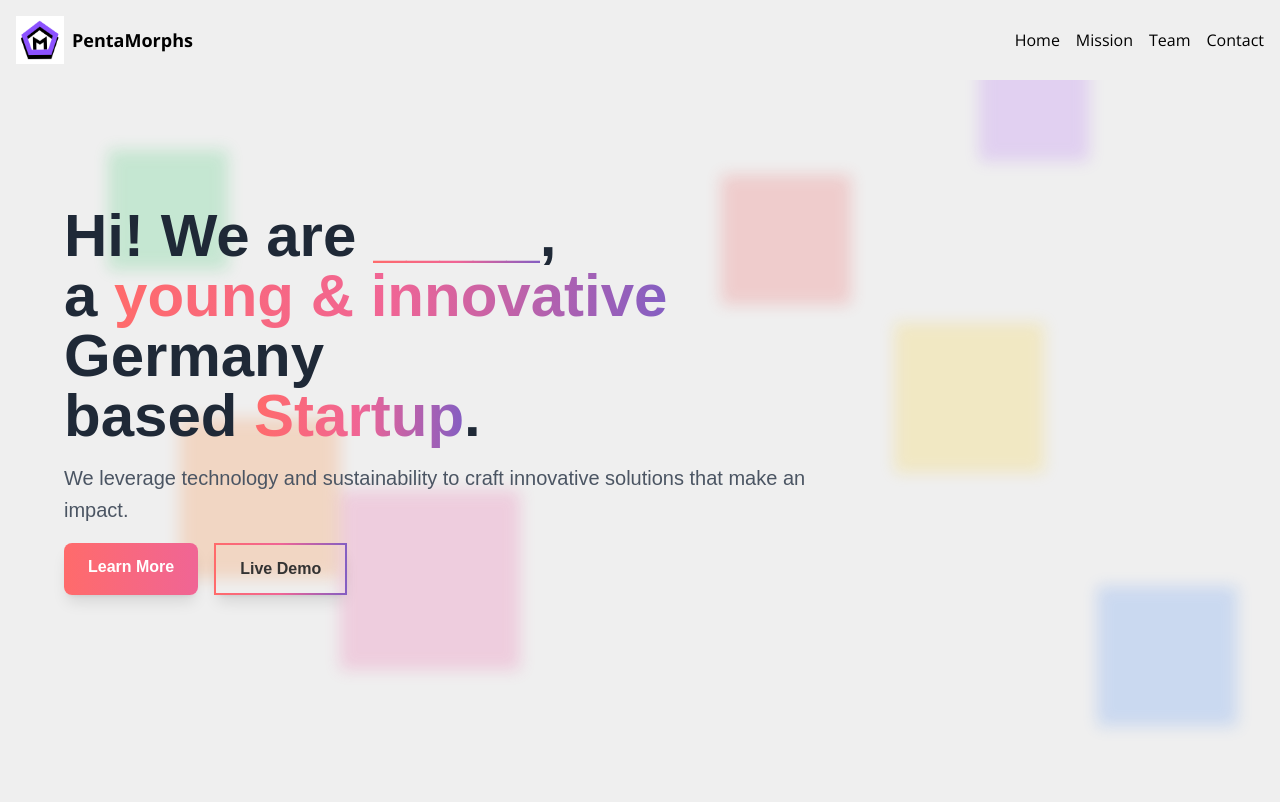
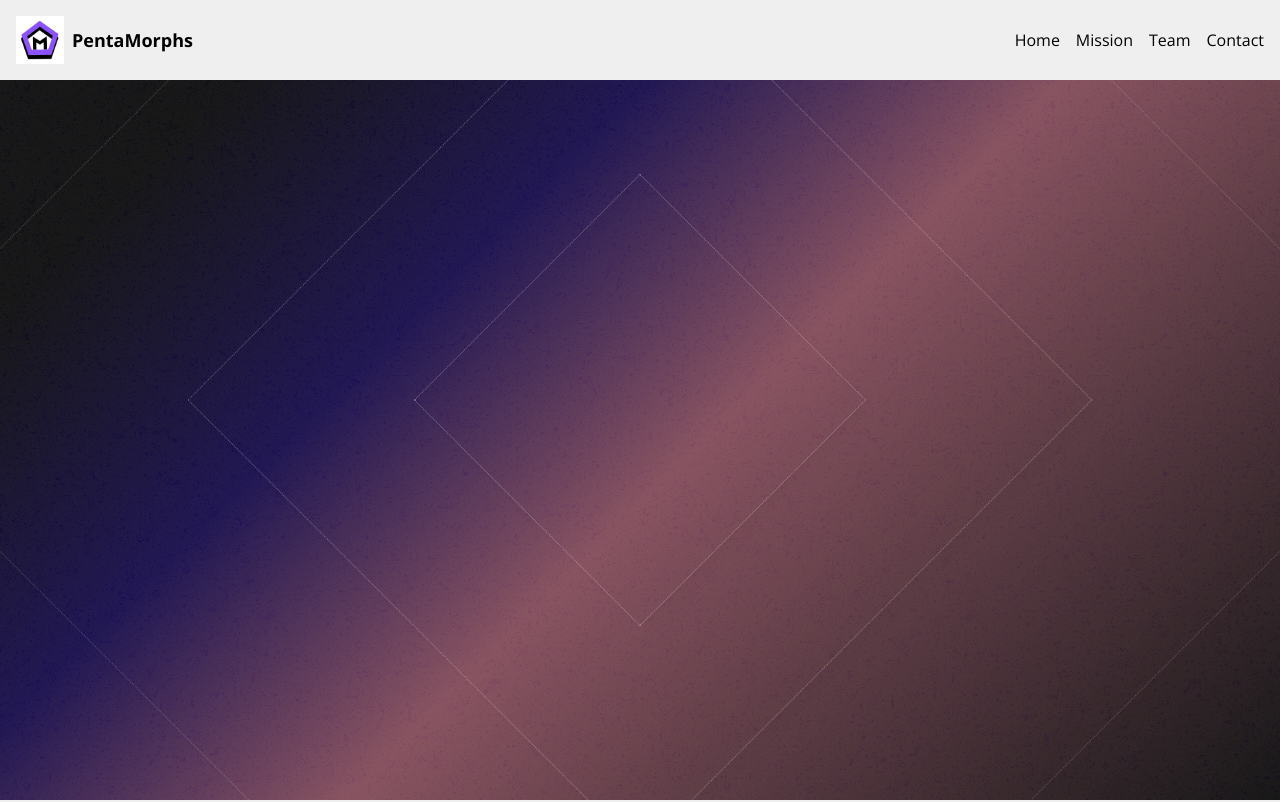
Before and after one commit to Uyadav207/denkMinds, a Next.js app: page / in a window 1280 px wide. Shown: the top 802 px of the page. Built offline with nearby package versions, Linux system fonts and the light colour scheme.

Commit message:
#1 home page gradient changes, noise added

```diff
--- a/src/app/components/Home.tsx
+++ b/src/app/components/Home.tsx
@@ -4,10 +4,16 @@ const Home: React.FC = () => {
   return (
     <section
       id="home"
-      className="relative flex items-center justify-center min-h-screen p-8 bg-gray overflow-hidden"
+      className="relative bg-noise flex items-center justify-center min-h-screen p-8 overflow-hidden"
+      // style={{ backgroundImage: 'url(/noise-1.png)'}}
     >
+      <div className="absolute inset-0 bg-background-home opacity-90"></div>
+      <div className="absolute w-[70rem] h-[70rem] bg-transparent transform border border-dotted border-white shadow-lg -rotate-45 opacity-20"></div>
+      <div className="absolute w-[40rem] h-[40rem] bg-transparent transform border border-dotted border-white shadow-lg -rotate-45 opacity-30"></div>
+      <div className="absolute w-80 h-80 bg-transparent transform border border-dotted border-white shadow-lg -rotate-45 opacity-30"></div>
+
       {/* Animated Shapes */}
-      <div className="absolute inset-0 z-0 shapes-container">
+      {/* <div className="absolute inset-0 z-0 shapes-container">
         <div className="shape shape-green"></div>
         <div className="shape shape-yellow"></div>
         <div className="shape shape-pink"></div>
@@ -15,23 +21,23 @@ const Home: React.FC = () => {
         <div className="shape shape-red"></div>
         <div className="shape shape-orange"></div>
         <div className="shape shape-purple"></div>
-      </div>
+      </div> */}
 
       <main className="relative z-10 flex flex-col md:flex-row items-center justify-between w-full max-w-6xl space-y-8 md:space-y-0 md:space-x-12">
         <div className="flex flex-col items-start text-left space-y-4 md:w-2/3">
           {/* Funky Title */}
-          <h1 className="text-5xl sm:text-6xl font-bold leading-snug text-gray-800 funky-title">
+          {/* <h1 className="text-5xl sm:text-6xl font-bold leading-snug text-gray-800 funky-title">
             Hi! We are <span className="text-gradient">_____</span>, <br />a{' '}
             <span className="text-gradient">young & innovative</span> Germany
             <br />
             based <span className="text-gradient">Startup</span>.
-          </h1>
+          </h1> */}
 
-          <p className="mt-4 text-lg text-gray-600 leading-relaxed funky-subtitle">
+          {/* <p className="mt-4 text-lg text-gray-600 leading-relaxed funky-subtitle">
           We leverage technology and sustainability to craft innovative solutions that make an impact.
-          </p>
+          </p> */}
 
-          <div className="flex space-x-4 mt-6">
+          {/* <div className="flex space-x-4 mt-6">
             <a
               href="#"
               className="px-6 py-3 text-white rounded-lg shadow-lg gradient-button transition duration-300"
@@ -45,7 +51,7 @@ const Home: React.FC = () => {
             >
               Live Demo
             </a>
-          </div>
+          </div> */}
         </div>
       </main>
     </section>
--- a/src/app/globals.css
+++ b/src/app/globals.css
@@ -284,6 +284,5 @@ input:focus, textarea:focus {
 
 /* Hover Effect */
 .gradient-outline-button:hover {
-  /* background: linear-gradient(90deg, #ff6b6b, #f06595, #845ec2); */
   color: black;
 }
--- a/tailwind.config.ts
+++ b/tailwind.config.ts
@@ -17,7 +17,16 @@ const config: Config = {
       },
       backgroundImage: {
         'contactus-gradient': 'linear-gradient(230deg, #0d0221 0%, rgba(28, 23, 70, 1) 20%, rgba(0, 0, 0, 1) 50%, rgba(0, 0, 0, 1) 100%)',
-        'media-gradient': 'radial-gradient(circle  at left center, rgba(30,1,40,1),  20%, rgba(0,0,0,1) 100%);'
+        'media-gradient': 'radial-gradient(circle  at left center, rgba(30,1,40,1),  20%, rgba(0,0,0,1) 100%);',
+        'background-home': 'linear-gradient(135deg, rgba(0,0,0,1) 15%, rgba(11,1,66,1) 35%, rgba(125,67,81,1) 55%,rgb(0,0,0,1) 100%);',
+        'noise': "url('/noise.svg')",
+        'noise-new':"url('/noise-1.png)"
+      },
+      backgroundSize: {
+        'cover-cover': 'cover, cover',
+      },
+      backgroundBlendMode: {
+        overlay: 'overlay',
       },
     },
   },
```
Also changed, not shown: public/noise-1.png (added), public/noise.svg (added).
